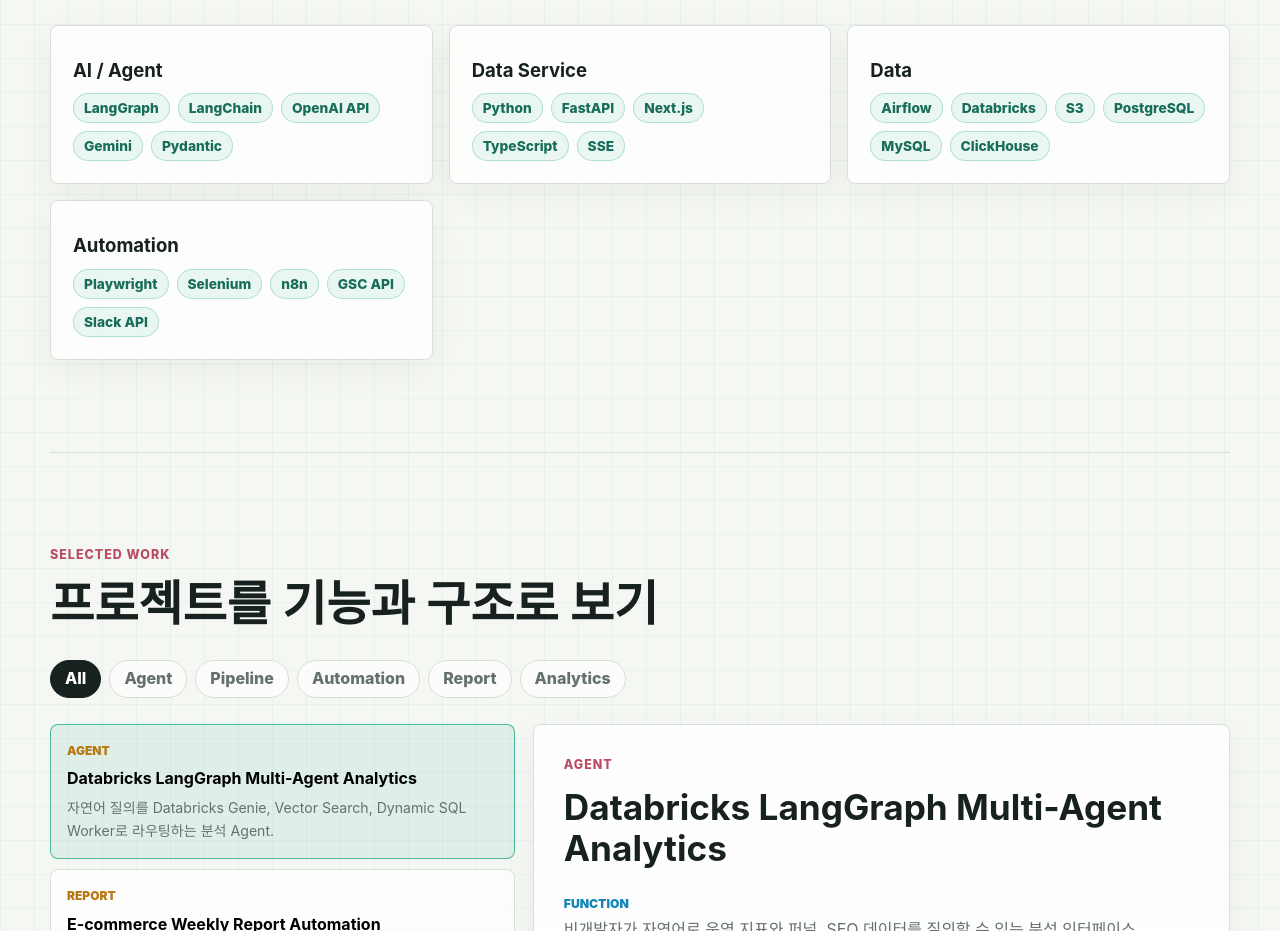
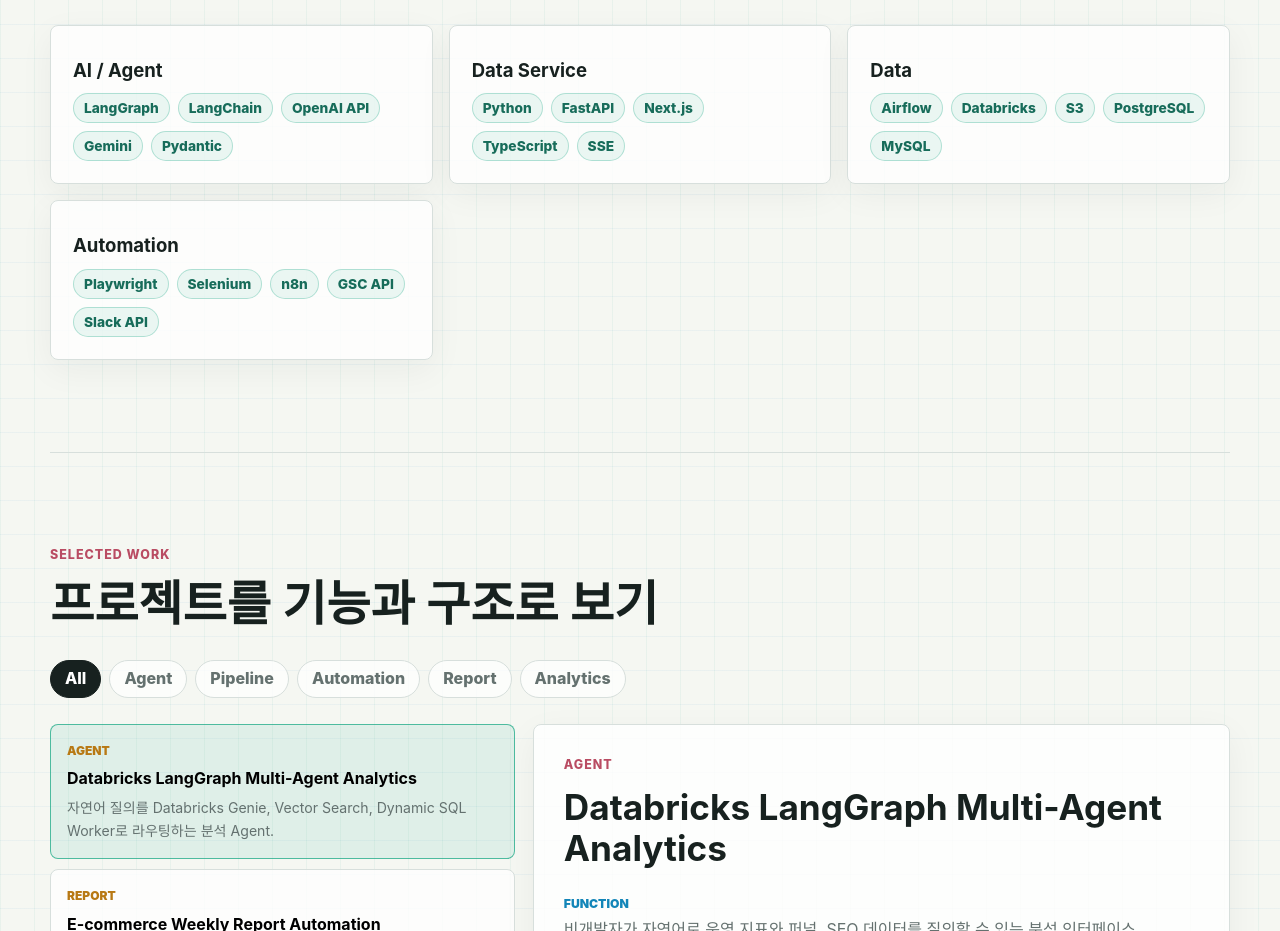
Before and after one commit to kr-MATAGI/kr-MATAGI, a Next.js app in the folder vercel-profile/: page / in a window 1280 px wide. Shown: the part 1540-2471 px from the top of the page. Built offline with nearby package versions, Linux system fonts and the light colour scheme.

Commit message:
Remove ClickHouse from public stack

```diff
--- a/vercel-profile/app/page.jsx
+++ b/vercel-profile/app/page.jsx
@@ -25,7 +25,7 @@
 const stackGroups = [
   ["AI / Agent", ["LangGraph", "LangChain", "OpenAI API", "Gemini", "Pydantic"]],
   ["Data Service", ["Python", "FastAPI", "Next.js", "TypeScript", "SSE"]],
-  ["Data", ["Airflow", "Databricks", "S3", "PostgreSQL", "MySQL", "ClickHouse"]],
+  ["Data", ["Airflow", "Databricks", "S3", "PostgreSQL", "MySQL"]],
   ["Automation", ["Playwright", "Selenium", "n8n", "GSC API", "Slack API"]]
 ];
 
```
Also changed, not shown: 1 other file (tests, documents, lock files or other folders).
